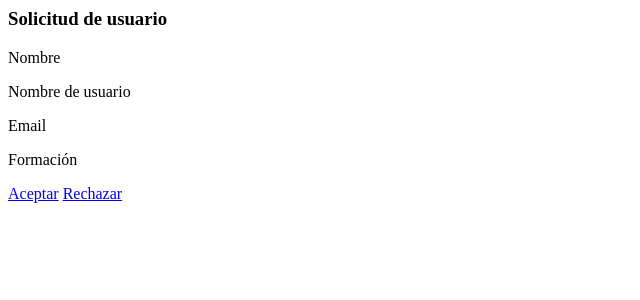
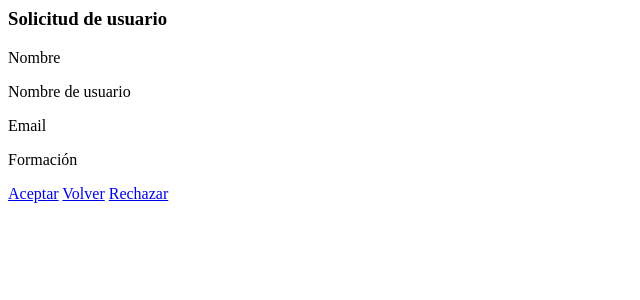
Before and after one commit to ToEatProyect/toEat, a CodeIgniter app: the page made by application/views/administration/show_collaboratorRequest.php in a window 1280 px wide. Shown: the top 300 px of the page, without its empty margins (0-640 px from the left). Run offline with CodeIgniter, Linux system fonts and the light colour scheme; data that the repository does not hold is empty.

Commit message:
(DEV) Add "back" button to "show collaborator request"

```diff
--- a/application/views/administration/show_collaboratorRequest.php
+++ b/application/views/administration/show_collaboratorRequest.php
@@ -24,6 +24,7 @@
 
           <div class="btn-group btn-group-justified">
             <a href="<?php echo $request->username ?>/accept" class="btn btn-success">Aceptar</a>
+            <a href="/users/collaborators-request" class="btn btn-success">Volver</a>
             <a href="<?php echo $request->username ?>/deny" class="btn btn-success">Rechazar</a>
           </div>
         </div><!-- /.panel-body -->
```
